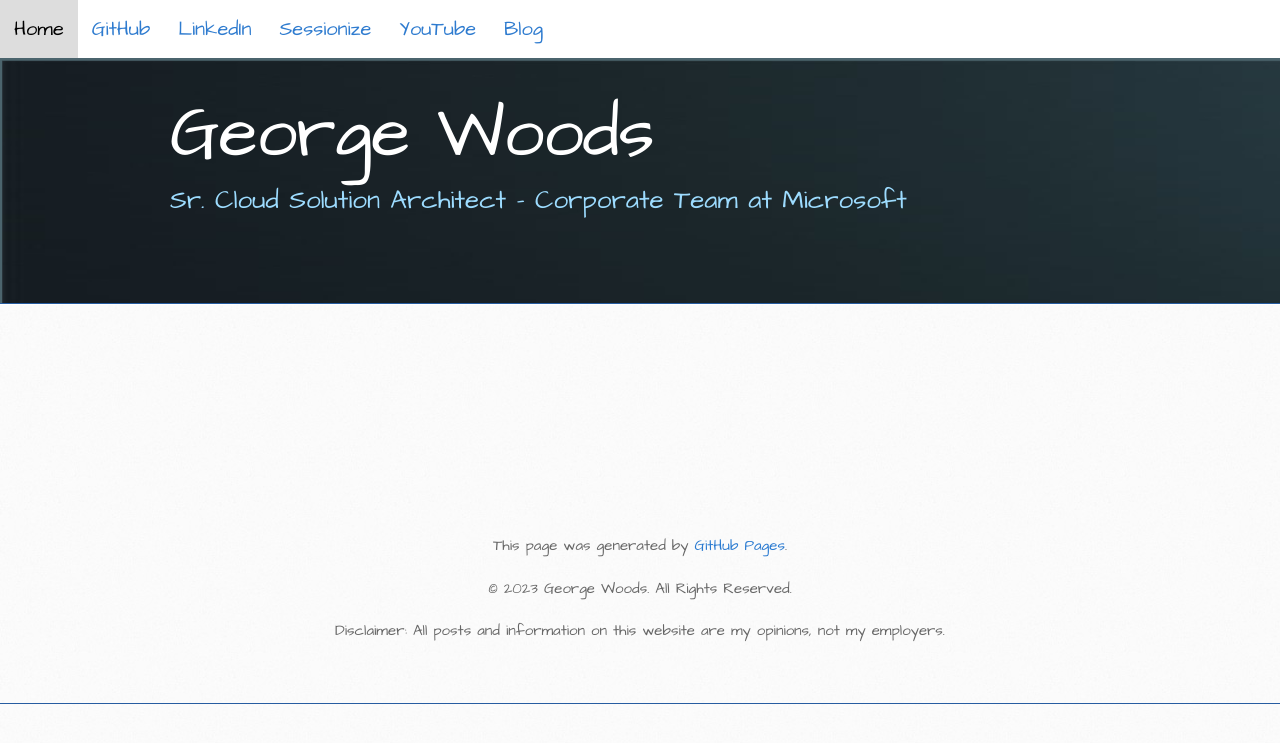
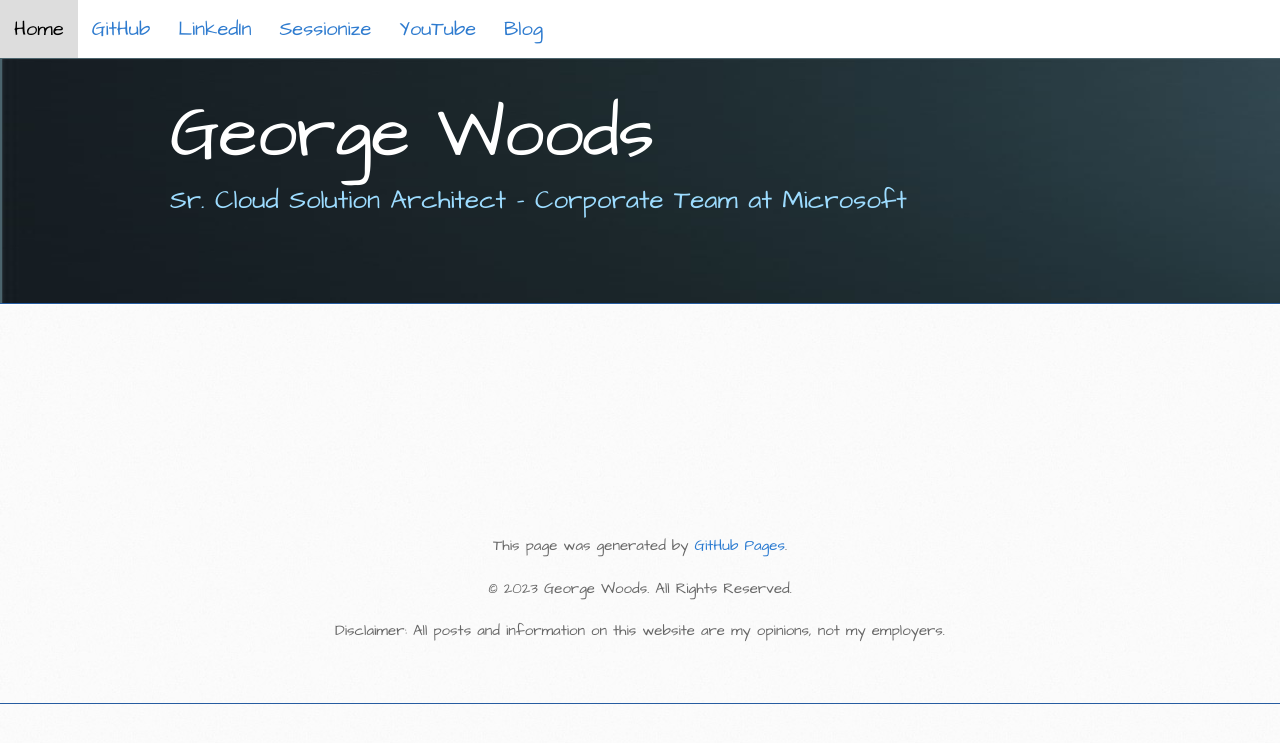
Before and after one commit to gvwoods/gvwoods.github.io, a Jekyll site: the page built from report-test.md, in a window 1280 px wide. Shown: the top 743 px of the page. Built offline with Jekyll 4.4.1, drawn with Linux system fonts in a browser that asks for light colours.

Commit message:
Update stylesheet.css

```diff
--- a/stylesheets/stylesheet.css
+++ b/stylesheets/stylesheet.css
@@ -494,7 +494,7 @@
   padding-top: 40px;
   padding-bottom: 40px;
   font-family: 'Architects Daughter', 'Helvetica Neue', Helvetica, Arial, serif;
-  background: #4B646D url(../images/webbanner1.png) 0 0 repeat-x;
+  background: #4B646D url(../images/webbanner2.png) 0 0 repeat-x;
   border-bottom: solid 1px #275da1;
 }
 
```
